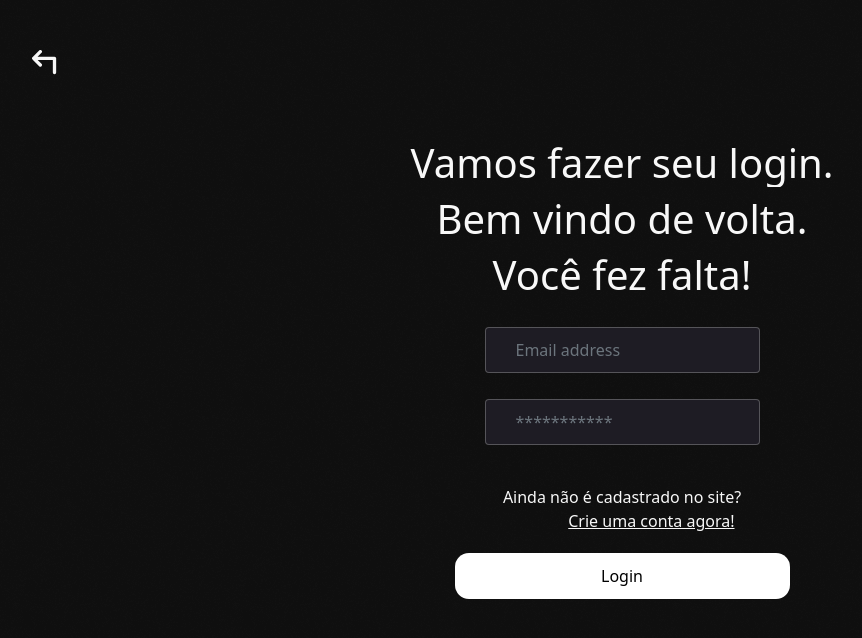
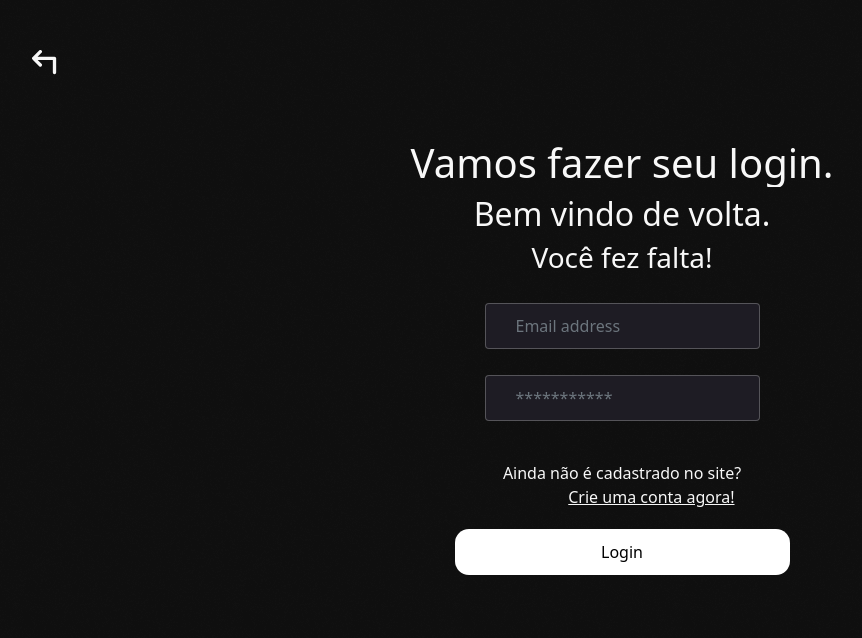
Before and after one commit to Nixoff/minixoff, an Angular app: page /login in a window 1280 px wide. Shown: the top 638 px of the page, without its empty margins (18-880 px from the left). Built offline with nearby package versions, Linux system fonts and the light colour scheme.

Commit message:
hierarquia de titulos fixed

```diff
--- a/src/app/login/login.component.html
+++ b/src/app/login/login.component.html
@@ -6,8 +6,8 @@
 
   <div class="title__primary">
     <h1>Vamos fazer seu login.</h1>
-    <h1>Bem vindo de volta.</h1>
-    <h1>Você fez falta!</h1>
+    <h2>Bem vindo de volta.</h2>
+    <h3>Você fez falta!</h3>
   </div>
 
   <form action="#!">
```
